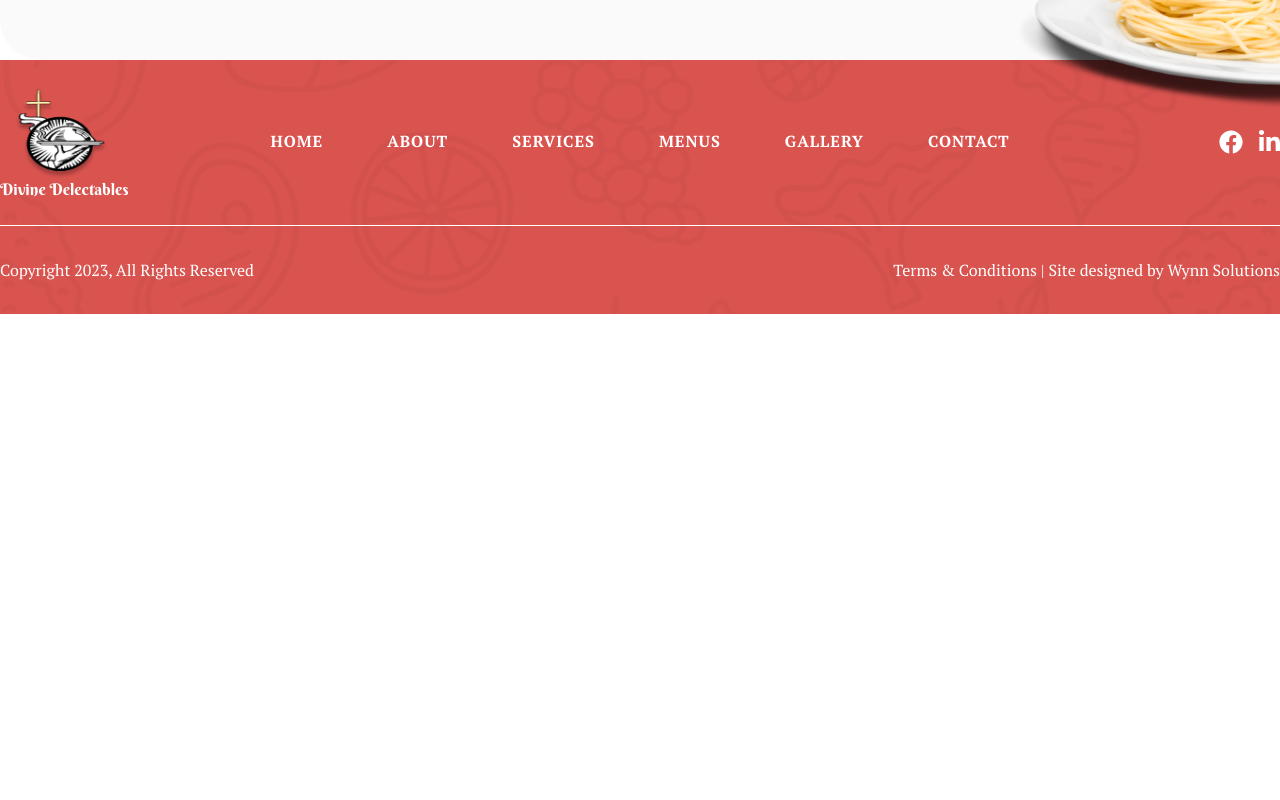
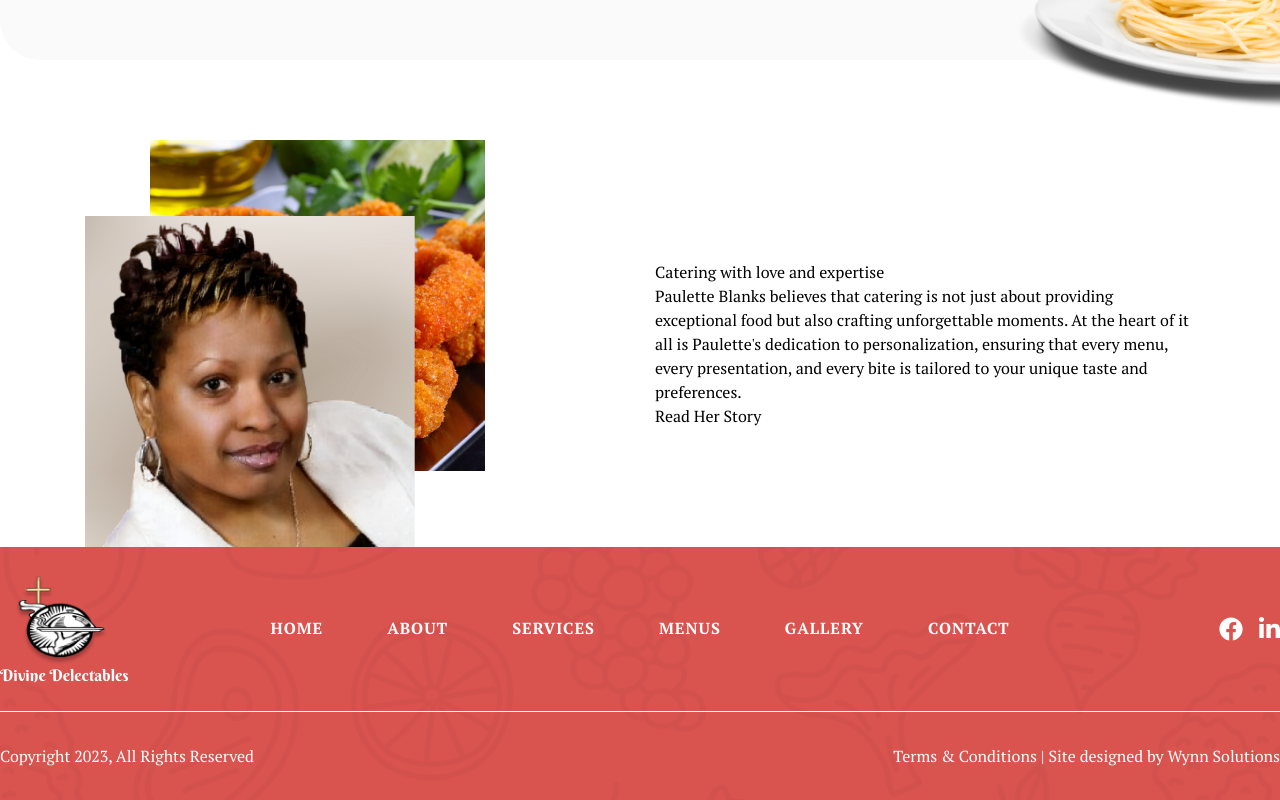
Before and after one commit to jacwynn/divinedelectables.com, a Next.js app: page / in a window 1280 px wide. Shown: the part 1431-2231 px from the top of the page. Before the commit the page ends 1745 px from the top, so only its background shows below. Built offline with nearby package versions, Linux system fonts and the light colour scheme.

Commit message:
create image and text component; create homepage about component

```diff
--- /dev/null
+++ b/components/HomepageAbout/index.js
@@ -0,0 +1,30 @@
+import ImageAndText from "../ImageAndText";
+
+export default function HomepageAbout() {
+  const aboutContent = {
+    image: {
+      url: "/images/homepage-about.png",
+      alt: "about",
+      width: "400",
+      height: "370",
+    },
+    content: {
+      heading: "Catering with love and expertise",
+      paragraph:
+        "Paulette Blanks believes that catering is not just about providing exceptional food but also crafting unforgettable moments. At the heart of it all is Paulette's dedication to personalization, ensuring that every menu, every presentation, and every bite is tailored to your unique taste and preferences.",
+      cta: "Read Her Story",
+      link: "/about",
+    },
+  };
+
+  return (
+    <section className="mt-[5rem]">
+      <div className="container px-4 mx-auto lg:px-0">
+        <ImageAndText
+          image={aboutContent.image}
+          content={aboutContent.content}
+        />
+      </div>
+    </section>
+  );
+}
--- /dev/null
+++ b/components/ImageAndText/index.js
@@ -0,0 +1,18 @@
+import Image from "next/image";
+
+export default function ImageAndText({ image, content }) {
+  const { url, alt, width, height } = image;
+  const { heading, paragraph, cta, link } = content;
+  return (
+    <div className="flex flex-col items-center lg:justify-around lg:flex-row">
+      <Image src={url} alt={alt} width={width} height={height} />
+      <div className="max-w-[540px]">
+        {heading && <h3>{heading}</h3>}
+        {paragraph && <p>{paragraph}</p>}
+        {cta && link && <a href={link}>{cta}</a>}
+      </div>
+    </div>
+  );
+}
+
+// TODO: finish styling the image and text component to match the mock (majority of work is on the content side) - 1/1
--- a/pages/index.js
+++ b/pages/index.js
@@ -3,12 +3,14 @@ import Layout from "@/components/Layout";
 //Components
 import HomepageHero from "@/components/HomepageHero";
 import HomepageServices from "@/components/HomepageServices";
+import HomepageAbout from "@/components/HomepageAbout";
 
 export default function Home() {
   return (
     <Layout>
       <HomepageHero />
       <HomepageServices />
+      <HomepageAbout />
     </Layout>
-  )
+  );
 }
```
